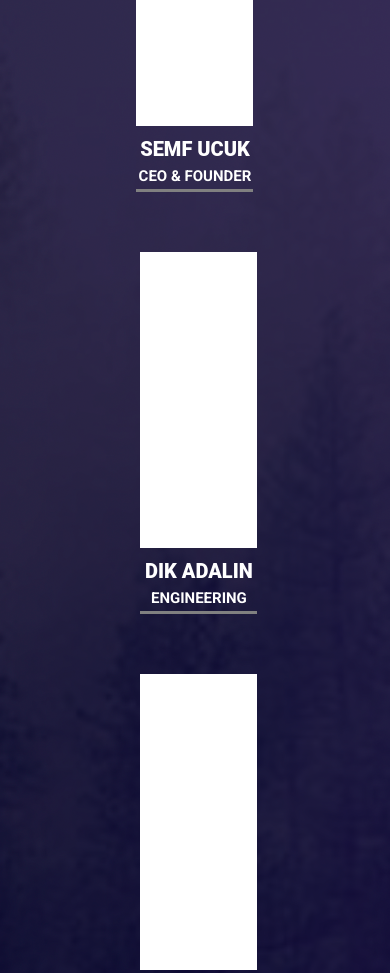
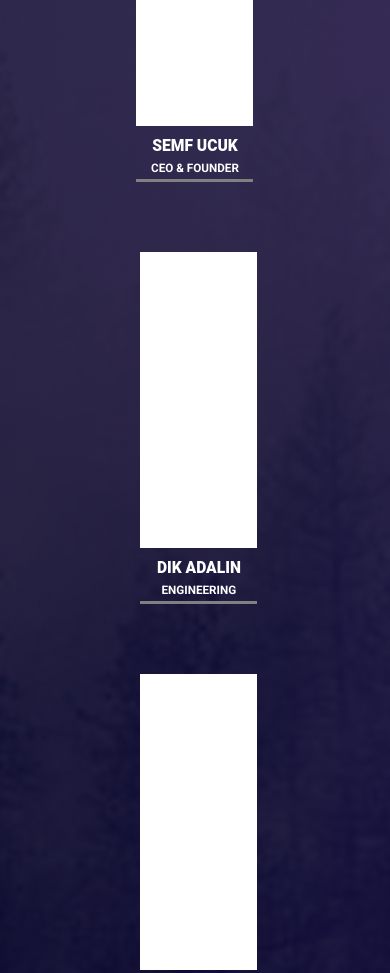
Before and after one commit to OKushchik/secondproject, a plain HTML site: page index.html in a window 390 px wide. Shown: the part 1860-2833 px from the top of the page. Drawn offline with nearby package versions, Linux system fonts and the light colour scheme; a web font is replaced by a local one.

Commit message:
Add files via upload

```diff
--- a/css/style.css
+++ b/css/style.css
@@ -1075,9 +1075,9 @@ header::after {
       margin-top: 10%; }
       .teamBlock__itemsText h3 {
         text-align: center;
-        font-size: 20px; }
+        font-size: 4vw; }
       .teamBlock__itemsText h4 {
-        font-size: 15px;
+        font-size: 3vw;
         margin-top: 5%;
         text-align: center;
         padding-bottom: 3%;
```
